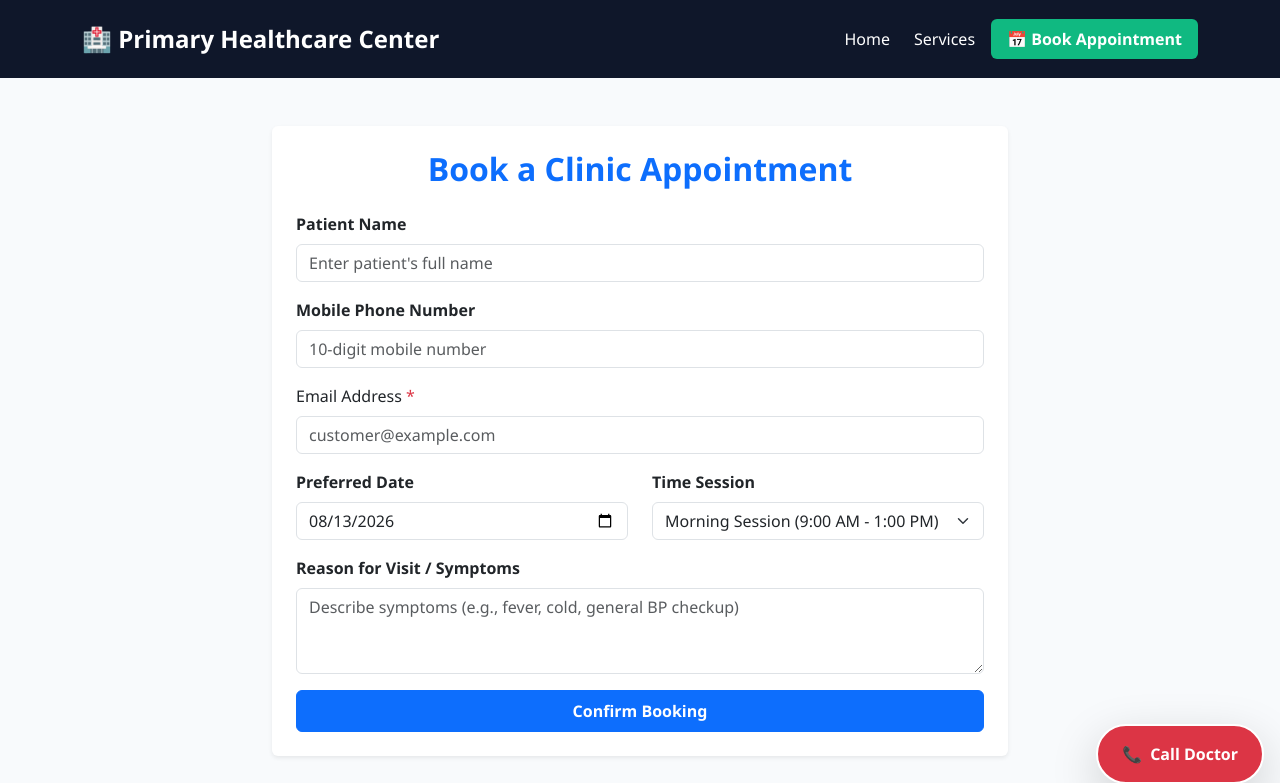
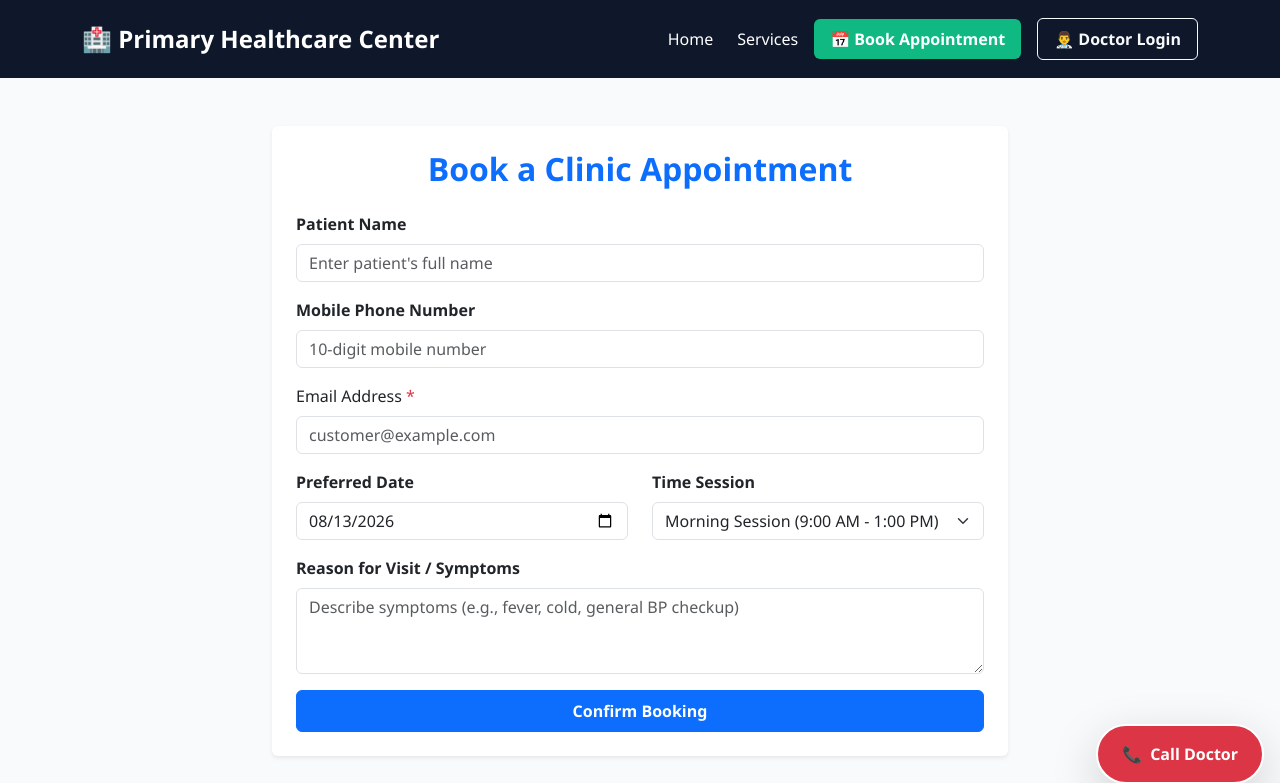
Before and after one commit to Kcharankuma/Doctor_Appointment, a Flask app: page /appointment in a window 1280 px wide. Shown: the top 783 px of the page. Run offline with Flask 3, Linux system fonts and the light colour scheme.

```diff
--- a/requirements.txt
+++ b/requirements.txt
@@ -1,3 +1,3 @@
-Flask==3.0.0
-gunicorn==21.2.0
-twilio
+Flask==3.0.3
+requests==2.31.0
+gunicorn==22.0.0
--- a/templates/base.html
+++ b/templates/base.html
@@ -4,6 +4,7 @@
     <meta charset="UTF-8">
     <meta name="viewport" content="width=device-width, initial-scale=1.0">
     <title>{{ info.clinic_name }}</title>
+    <!-- Bootstrap 5.3 CSS -->
     <link href="https://cdn.jsdelivr.net/npm/bootstrap@5.3.0/dist/css/bootstrap.min.css" rel="stylesheet">
     <style>
         :root {
@@ -29,6 +30,11 @@
             border: none;
         }
 
+        .btn-custom-accent:hover {
+            background-color: #059669;
+            color: white;
+        }
+
         .card-custom {
             border: none;
             border-radius: 12px;
@@ -52,11 +58,10 @@
 <body class="d-flex flex-column min-vh-100">
 
     <!-- Header Navigation -->
-  <!-- Header Navigation -->
     <nav class="navbar navbar-expand-lg navbar-dark bg-custom-navy sticky-top py-3">
         <div class="container">
             <a class="navbar-brand fw-bold fs-4 text-white" href="/">🏥 {{ info.clinic_name }}</a>
-            <button class="navbar-toggler border-0" type="button" data-bs-toggle="collapse" data-bs-target="#navbarNav">
+            <button class="navbar-toggler border-0" type="button" data-bs-toggle="collapse" data-bs-target="#navbarNav" aria-controls="navbarNav" aria-expanded="false" aria-label="Toggle navigation">
                 <span class="navbar-toggler-icon"></span>
             </button>
             <div class="collapse navbar-collapse" id="navbarNav">
@@ -64,7 +69,12 @@
                     <a class="nav-link text-white text-center py-2" href="/">Home</a>
                     <a class="nav-link text-white text-center py-2" href="/services">Services</a>
                     <a class="btn btn-custom-accent fw-semibold text-center py-2 px-3 mt-2 mt-lg-0" href="/appointment">📅 Book Appointment</a>
-                    <!-- Doctor Login link removed from header -->
+
+                    {% if session.get('logged_in') %}
+                        <a class="btn btn-outline-danger fw-semibold text-center py-2 px-3 ms-lg-2" href="/admin/logout">Logout</a>
+                    {% else %}
+                        <a class="btn btn-outline-light fw-semibold text-center py-2 px-3 ms-lg-2" href="/admin">👨‍⚕️ Doctor Login</a>
+                    {% endif %}
                 </div>
             </div>
         </div>
@@ -85,11 +95,12 @@
         </div>
     </footer>
 
-    <script src="https://cdn.jsdelivr.net/npm/bootstrap@5.3.0/dist/js/bootstrap.bundle.min.js"></script>
-
     <!-- Floating Emergency Call Button -->
-    <a href="tel:+917075575715" class="btn btn-danger position-fixed bottom-0 end-0 m-3 shadow-lg rounded-pill px-4 py-3 fw-bold d-flex align-items-center gap-2" style="z-index: 1000; border: 2px solid white;">
+    <a href="tel:{{ info.phone }}" class="btn btn-danger position-fixed bottom-0 end-0 m-3 shadow-lg rounded-pill px-4 py-3 fw-bold d-flex align-items-center gap-2" style="z-index: 1000; border: 2px solid white;">
         📞 <span>Call Doctor</span>
     </a>
+
+    <!-- Bootstrap 5.3 JS Bundle -->
+    <script src="https://cdn.jsdelivr.net/npm/bootstrap@5.3.0/dist/js/bootstrap.bundle.min.js"></script>
 </body>
 </html>
```
Also changed, not shown: clinic.db.
